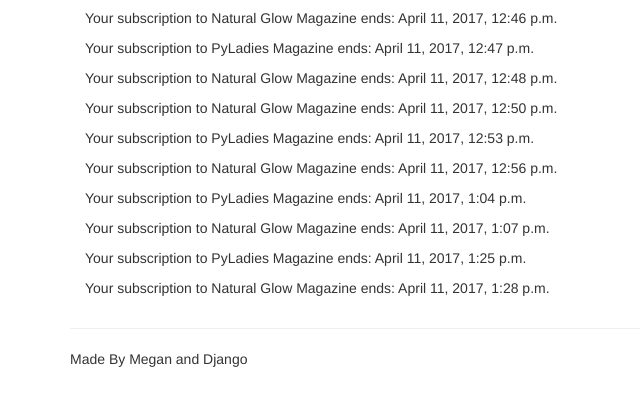
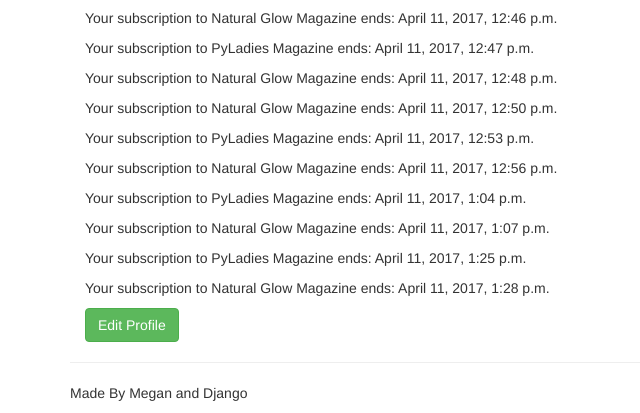
Before and after one commit to meganduffy/we_connect, a Django app: page /profile/ in a window 1280 px wide. Shown: the part 485-898 px from the top of the page, without its empty margins (0-640 px from the left). Before the commit the page ends 852 px from the top, so only its background shows below. Run offline with Django 3.2, Linux system fonts and the light colour scheme; a user stored in the database is signed in; data comes from the database, SQL or seed files in the repository; both versions use the stored data as it was after the commit; parts of the project's set-up code (start-up, migrations or seed data) failed here and were passed over; some libraries are stand-ins or nearby versions.

Commit message:
Attempt to add edit_profile - not working

```diff
--- a/accounts/templates/profile.html
+++ b/accounts/templates/profile.html
@@ -20,4 +20,6 @@
 
     {% endif %}
 
+    <button class="btn btn-success" onclick="location.href='editprofile'">Edit Profile</button>
+
 {% endblock %}
--- a/accounts/views.py
+++ b/accounts/views.py
@@ -1,11 +1,13 @@
 from django.contrib import messages, auth
-from accounts.forms import UserRegistrationForm, UserLoginForm
+from accounts.models import User
+from accounts.forms import UserRegistrationForm, UserLoginForm, UserProfileForm
 from django.core.urlresolvers import reverse
 from django.shortcuts import render, redirect
 from django.template.context_processors import csrf
 from django.contrib.auth.decorators import login_required
 from magazines.models import Purchase, Magazine
 from django.utils import timezone
+from django.http import HttpResponse
 
 
 def register(request):
@@ -42,6 +44,23 @@ def profile(request):
     return render(request, 'profile.html', {'purchases': purchases, 'magazines': magazines})
 
 
+@login_required(login_url='/login/')
+def edit_profile(request):
+    try:
+        profile = User.objects.get(user=request.user)
+    except User.DoesNotExist:
+        return HttpResponse("Invalid user profile")
+
+    if request.method == "POST":
+        profile_form = UserProfileForm(request.POST, request.FILES, instance=profile)
+        if profile_form.is_valid():
+            profile.save()
+            return redirect(profile)
+    else:
+        profile_form = UserProfileForm()
+    return render(request, 'profileform.html', {'profile': profile})
+
+
 def login(request):
     if request.method == 'POST':
         form = UserLoginForm(request.POST)
--- a/magazines/templates/magazines.html
+++ b/magazines/templates/magazines.html
@@ -4,7 +4,7 @@
     <table class="table table-striped">
         <thead>
         <tr>
-            <td>Image</td>
+            <th>Image</th>
             <th>Name</th>
             <th>Description</th>
             <th>Price</th>
@@ -15,9 +15,9 @@
         {% for magazine in magazines %}
             <tr>
                 {% if magazine.image %}
-                    <td><img src="'media/{{ magazine.image }}"></td>
+                    <td><img src="/media/{{ magazine.image }}" class="magazine-pic"></td>
                 {% endif %}
-                <td>{{ magazine.name }}</td>
+                <td><strong>{{ magazine.name }}</strong></td>
                 <td>{{ magazine.description }}</td>
                 <td>${{ magazine.price }}</td>
                 <td>{% paypal_form_for magazine user %}</td>
--- a/products/templates/products.html
+++ b/products/templates/products.html
@@ -16,7 +16,7 @@
             {% for product in products %}
                 <tr>
                     {% if product.image %}
-                        <td><img src="/media/{{ post.image }}"></td>
+                        <td><img src="/media/{{ product.image }}" class="product-pic"></td>
                     {% endif %}
                     <td>{{ product.name }}</td>
                     <td>{{ product.description }}</td>
--- /dev/null
+++ b/static/css/style.css
@@ -0,0 +1,14 @@
+.post-profo-pic {
+    height:100px;
+    width:100px;
+}
+
+.product-pic {
+    height:120px;
+    width:120px;
+}
+
+.magazine-pic {
+    height:150px;
+    width:120px;
+}
--- a/threads/templates/post.html
+++ b/threads/templates/post.html
@@ -2,7 +2,11 @@
 {% load emoticons_tags %}
 <section class="row comment col-sm-9" style="display:flex; flex-flow: row nowrap; justify-content: center; align-items: center;">
     <div class="col-sm-3 comment-profile" style="flex:1;" >
-        <p><img src="media/profile_images/{{ post.user.image }}" /></p>
+        {% if post.user.image %}
+            <p><img src="/media/{{ post.user.image }}" class="post-profo-pic"/></p>
+        {% else %}
+            <p><img src="{% static "images/default-profile-img.jpg" %}" /></p>
+        {% endif %}
         <p style="font-weight: bold">{{ post.user.username }}</p>
         <p>{{ post.user.posts.count }} POST</p>
         <hr>
--- a/we_connect/urls.py
+++ b/we_connect/urls.py
@@ -47,6 +47,7 @@ urlpatterns = [
     url(r'^profile/$', accounts_views.profile, name='profile'),
     url(r'^login/$', accounts_views.login, name='login'),
     url(r'^logout/$', accounts_views.logout, name='logout'),
+    url(r'^profile/editprofile/$', accounts_views.edit_profile, name='edit_profile'),
 
     # Paypal
     url(r'^a-very-hard-to-guess-url/', include(paypal_urls)),
```
Also changed, not shown: accounts/forms.py (+10 -0 lines), accounts/templates/profileform.html (added, +13 -0 lines), db.sqlite3, static/images/default-profile-img.jpg (added).
